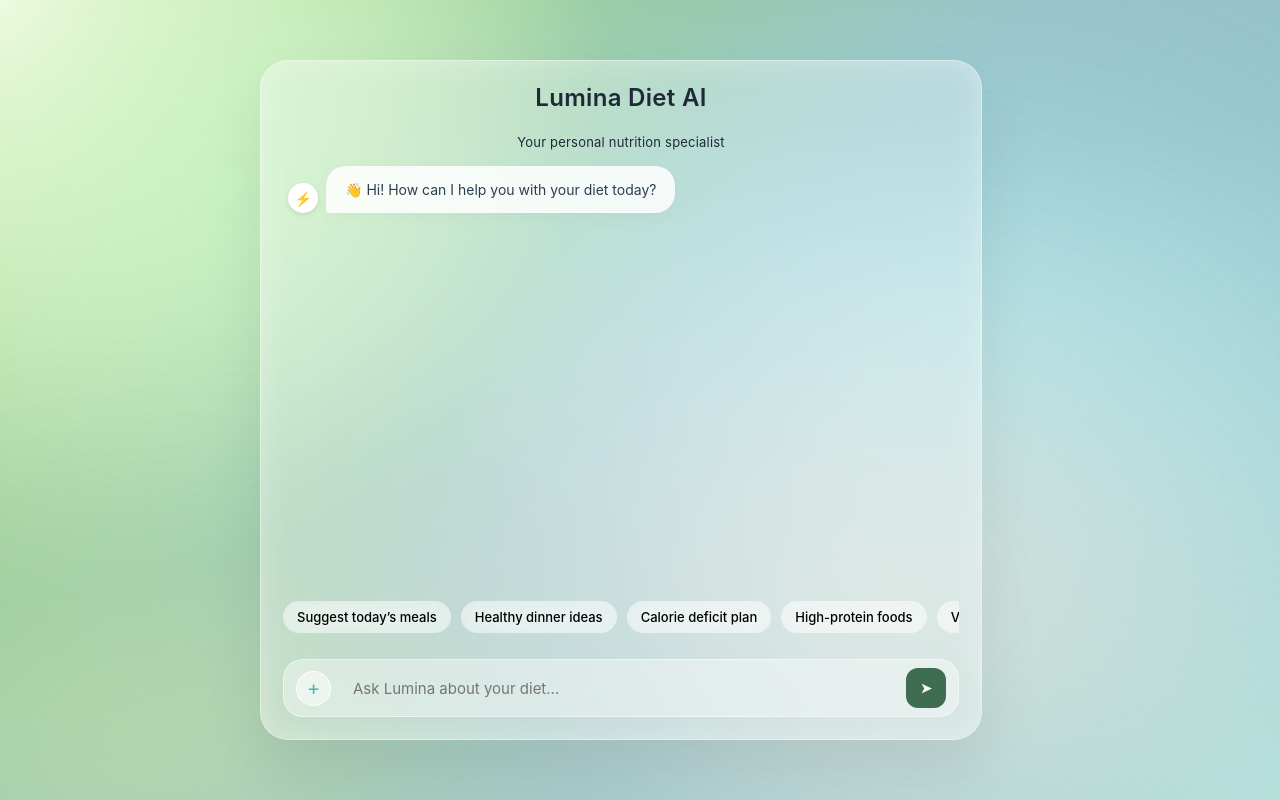
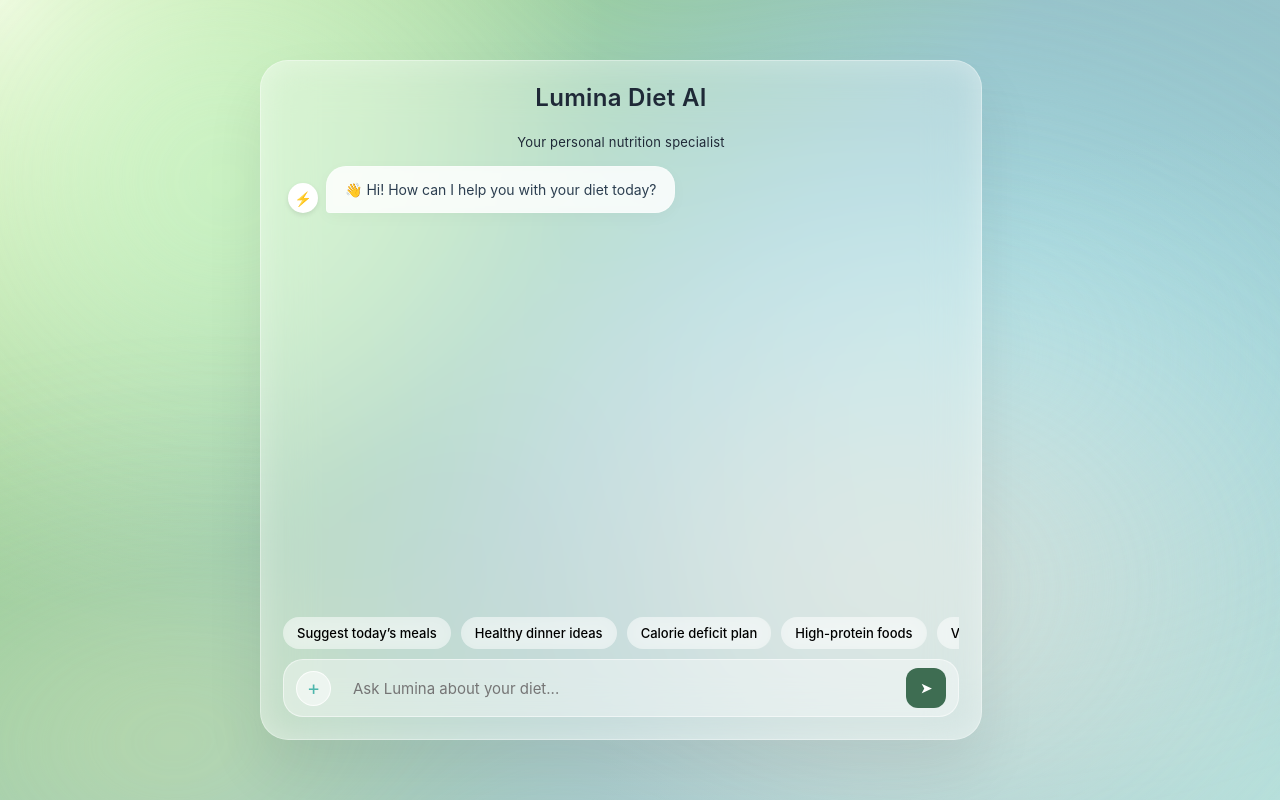
Before and after one commit to Tanvideshmukh14/LuminaAIFrontend, a React (Vite) app in the folder lumina-diet-ai-frontend/: page / in a window 1280 px wide. Built offline with nearby package versions, Linux system fonts and the light colour scheme; no server answers.

Commit message:
quick actions fixed

```diff
--- a/lumina-diet-ai-frontend/src/styles/index.css
+++ b/lumina-diet-ai-frontend/src/styles/index.css
@@ -209,8 +209,7 @@ p {
   display: flex;
   gap: 10px;
   overflow-x: auto;
-  padding-bottom: 6px;
-  margin-bottom: 10px;
+  margin-top: 7px;
   scrollbar-width: none;
   -ms-overflow-style: none;
 }
```
